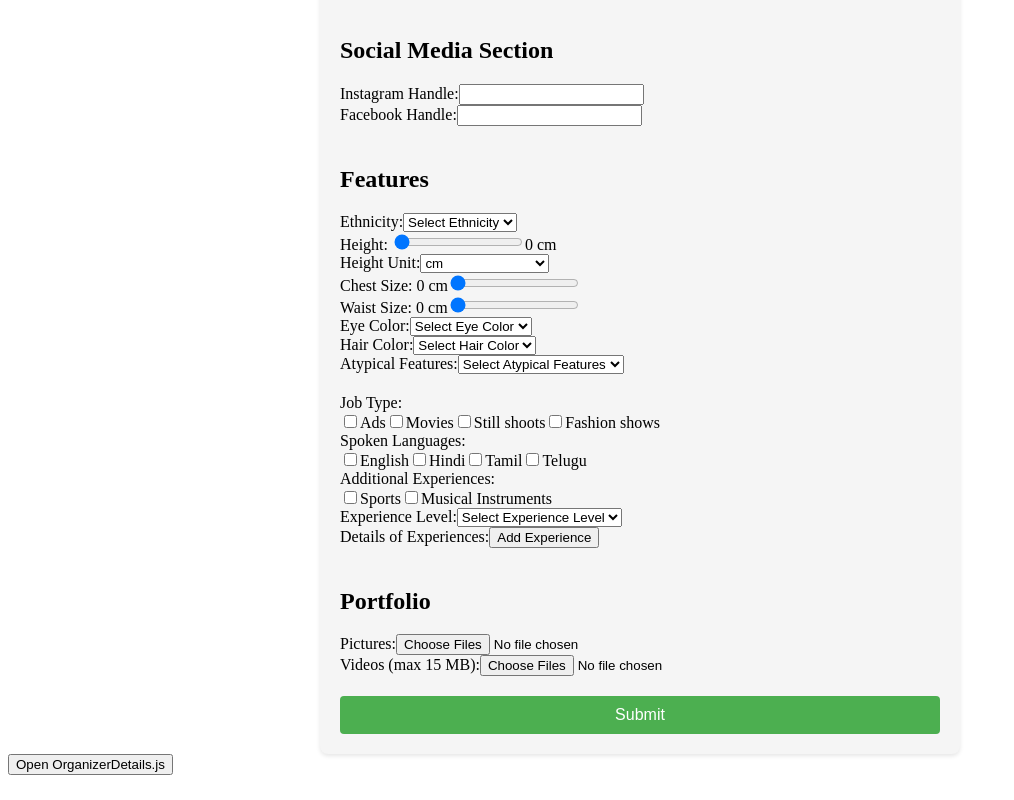
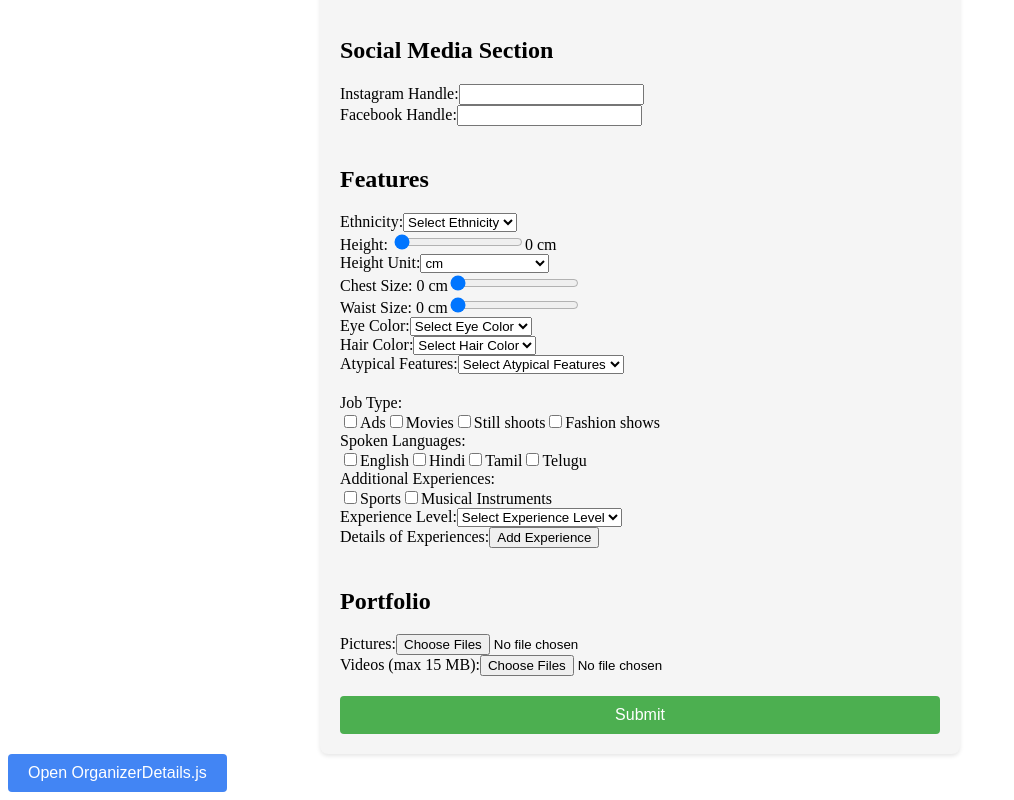
Before and after one commit to Sivachow/TagMango_React, a React (Create React App) app: page / in a window 1280 px wide. Shown: the part 344-1144 px from the top of the page, without its empty margins (0-1014 px from the left). Built offline with nearby package versions, Linux system fonts and the light colour scheme.

Commit message:
Syling Orginzer button

```diff
--- /dev/null
+++ b/src/App.css
@@ -0,0 +1,17 @@
+.button {
+    background-color: #4285f4;
+    color: #fff;
+    padding: 10px 20px;
+    border: none;
+    border-radius: 4px;
+    font-size: 16px;
+    cursor: pointer;
+  }
+
+  .button:hover {
+    background-color: #3367d6;
+  }
+
+  .button:focus {
+    outline: none;
+  }
--- a/src/App.js
+++ b/src/App.js
@@ -1,14 +1,20 @@
 import React, { useState } from "react";
 import Form from "./components/Form";
 import OrganizerDetails from "./OrganizerDetails";
+import "./App.css";
 
 const App = () => {
   const [organizerDetails, setOrganizerDetails] = useState(false);
+
   if (organizerDetails) return <OrganizerDetails />;
+
   return (
     <div>
       <Form />
-      <button onClick={() => setOrganizerDetails(true)}>
+      <button
+        className="button" // Add the class name for styling
+        onClick={() => setOrganizerDetails(true)}
+      >
         Open OrganizerDetails.js
       </button>
     </div>
--- a/src/index.css
+++ /dev/null
@@ -1,13 +0,0 @@
-body {
-  margin: 0;
-  font-family: -apple-system, BlinkMacSystemFont, 'Segoe UI', 'Roboto', 'Oxygen',
-    'Ubuntu', 'Cantarell', 'Fira Sans', 'Droid Sans', 'Helvetica Neue',
-    sans-serif;
-  -webkit-font-smoothing: antialiased;
-  -moz-osx-font-smoothing: grayscale;
-}
-
-code {
-  font-family: source-code-pro, Menlo, Monaco, Consolas, 'Courier New',
-    monospace;
-}
```
